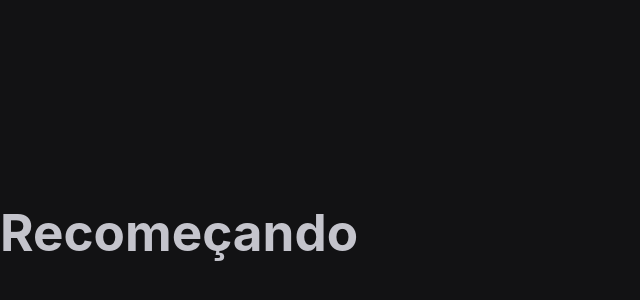
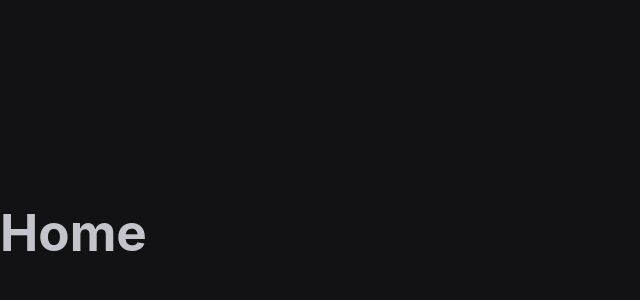
Before and after one commit to JoilsonCapemba/IgniteTime, a React (Vite) app: page / in a window 1280 px wide. Shown: the part 168-468 px from the top of the page, without its empty margins (0-640 px from the left). Built offline with nearby package versions, Linux system fonts and the light colour scheme.

Commit message:
chore: configuracao do reacr-router-dom

```diff
--- a/package.json
+++ b/package.json
@@ -13,16 +13,18 @@
     "modelo": "file:",
     "react": "^18.2.0",
     "react-dom": "^18.2.0",
+    "react-router-dom": "^6.26.1",
     "styled-components": "^6.1.13"
   },
   "devDependencies": {
+    "@rocketseat/eslint-config": "^2.2.2",
     "@types/react": "^18.2.43",
     "@types/react-dom": "^18.2.17",
     "@types/styled-components": "^5.1.34",
     "@typescript-eslint/eslint-plugin": "^6.14.0",
     "@typescript-eslint/parser": "^6.14.0",
     "@vitejs/plugin-react": "^4.2.1",
-    "eslint": "^8.55.0",
+    "eslint": "^8.57.0",
     "eslint-plugin-react-hooks": "^4.6.0",
     "eslint-plugin-react-refresh": "^0.4.5",
     "typescript": "^5.2.2",
--- a/src/App.tsx
+++ b/src/App.tsx
@@ -1,13 +1,17 @@
 import { ThemeProvider } from "styled-components"
 import { defaultTheme } from "./styles/themes/default"
 import { GlobalStyle } from "./styles/global"
+import { BrowserRouter } from "react-router-dom"
+import { Router } from "./Router"
 
 export function App() {
 
   return (
     <>
       <ThemeProvider theme={defaultTheme}>
-        <h1>Recomeçando</h1>
+        <BrowserRouter>
+          <Router/>
+        </BrowserRouter>
         <GlobalStyle/>  {/* Este componente adiciona o estilo global na aplicacao */}
       </ThemeProvider>
     </>
--- /dev/null
+++ b/src/Router.tsx
@@ -0,0 +1,12 @@
+import {Routes, Route} from 'react-router-dom'
+import { Home } from "./pages/Home";
+import { History } from './pages/History';
+
+export function Router(){
+    return(
+        <Routes>
+            <Route path="/" element={<Home/>}/>
+            <Route path="/history" element={<History/>} />
+        </Routes>
+    )
+}
--- /dev/null
+++ b/src/pages/History.tsx
@@ -0,0 +1,5 @@
+export function History(){
+    return(
+        <h1>History</h1>
+    )
+}
--- /dev/null
+++ b/src/pages/Home.tsx
@@ -0,0 +1,5 @@
+export function Home(){
+    return(
+        <h1>Home</h1>
+    )
+}
```
Also changed, not shown: .eslint.json (added), 1 other file (tests, documents, lock files or other folders).
